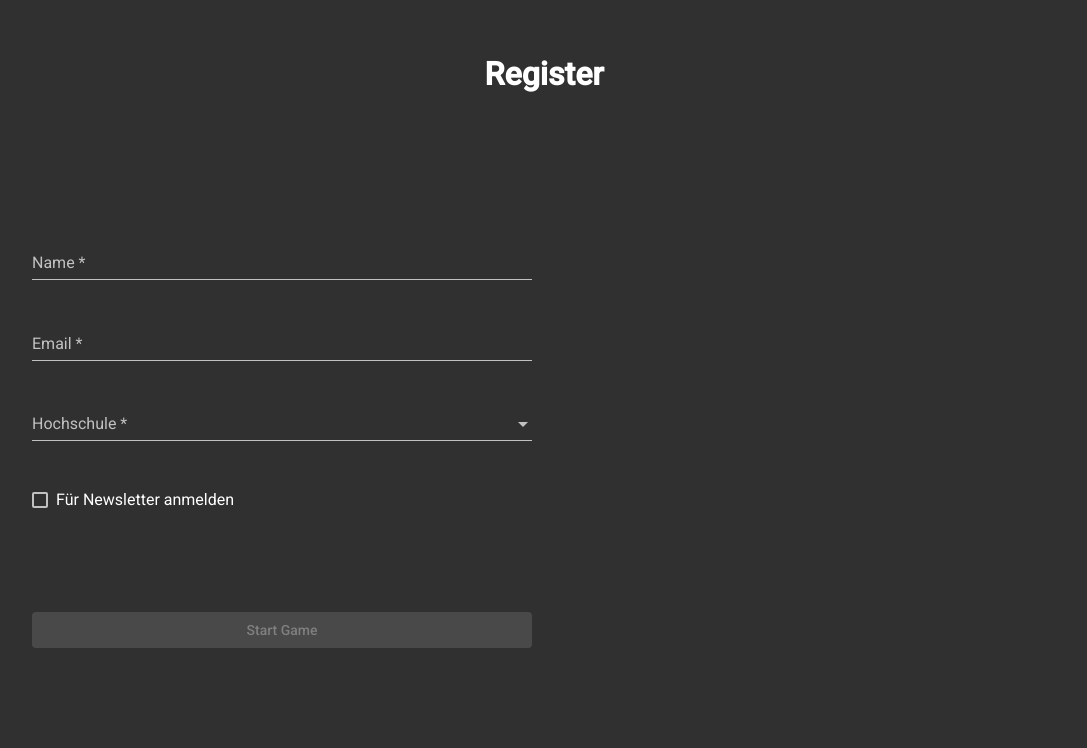
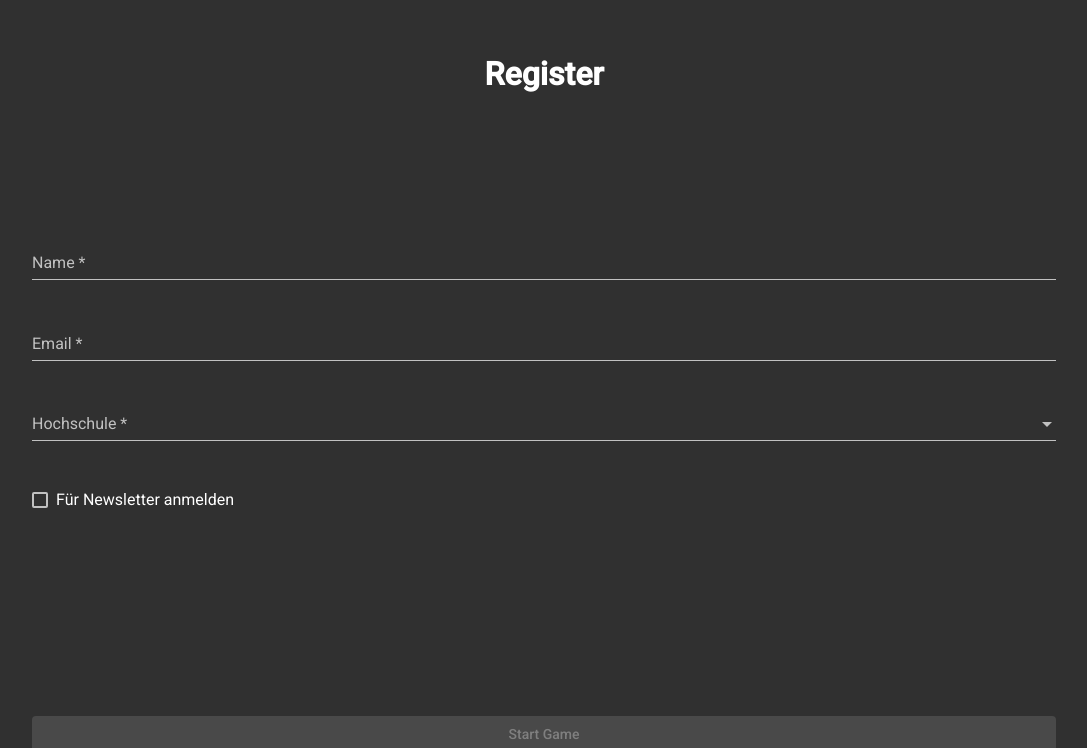
Before and after one commit to imbachb/crazy-towers, an Angular app in the folder source/crazy-towers/: page /registration in a window 1280 px wide. Shown: the part 201-949 px from the top of the page, without its empty margins (96-1183 px from the left). Built offline with nearby package versions, Linux system fonts and the light colour scheme.

Commit message:
Fix styling

```diff
--- a/source/crazy-towers/src/app/registration/registration.component.scss
+++ b/source/crazy-towers/src/app/registration/registration.component.scss
@@ -3,7 +3,6 @@ form {
   justify-content: center;
   flex-direction: column;
   margin: 10%;
-  max-width: 500px;
 }
 
 .checkboxFormControl {
--- a/source/crazy-towers/src/styles.scss
+++ b/source/crazy-towers/src/styles.scss
@@ -1,9 +1,4 @@
 /* You can add global styles to this file, and also import other style files */
-
-html,
-body {
-  height: 100%;
-}
 
 body {
   margin: 0;
```
